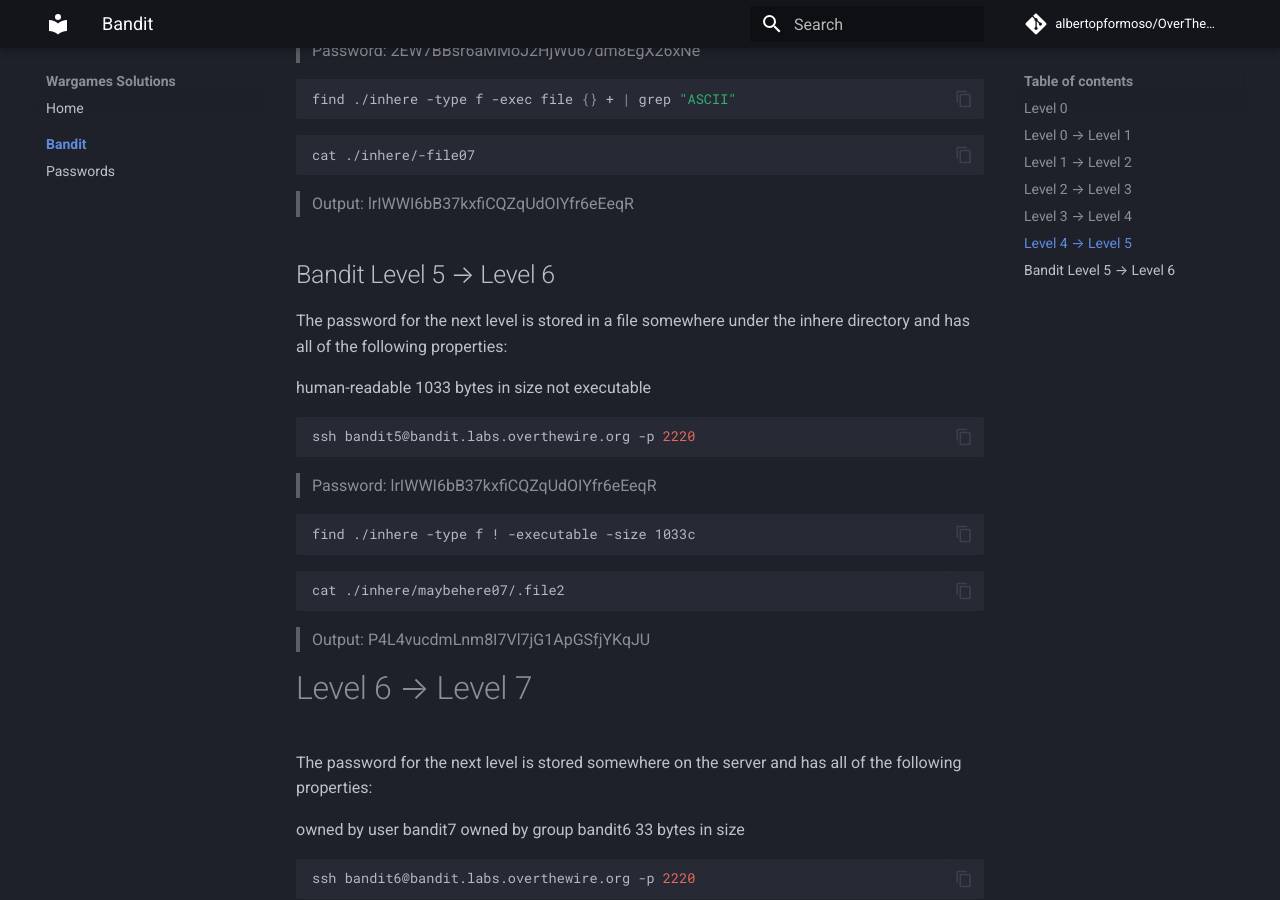
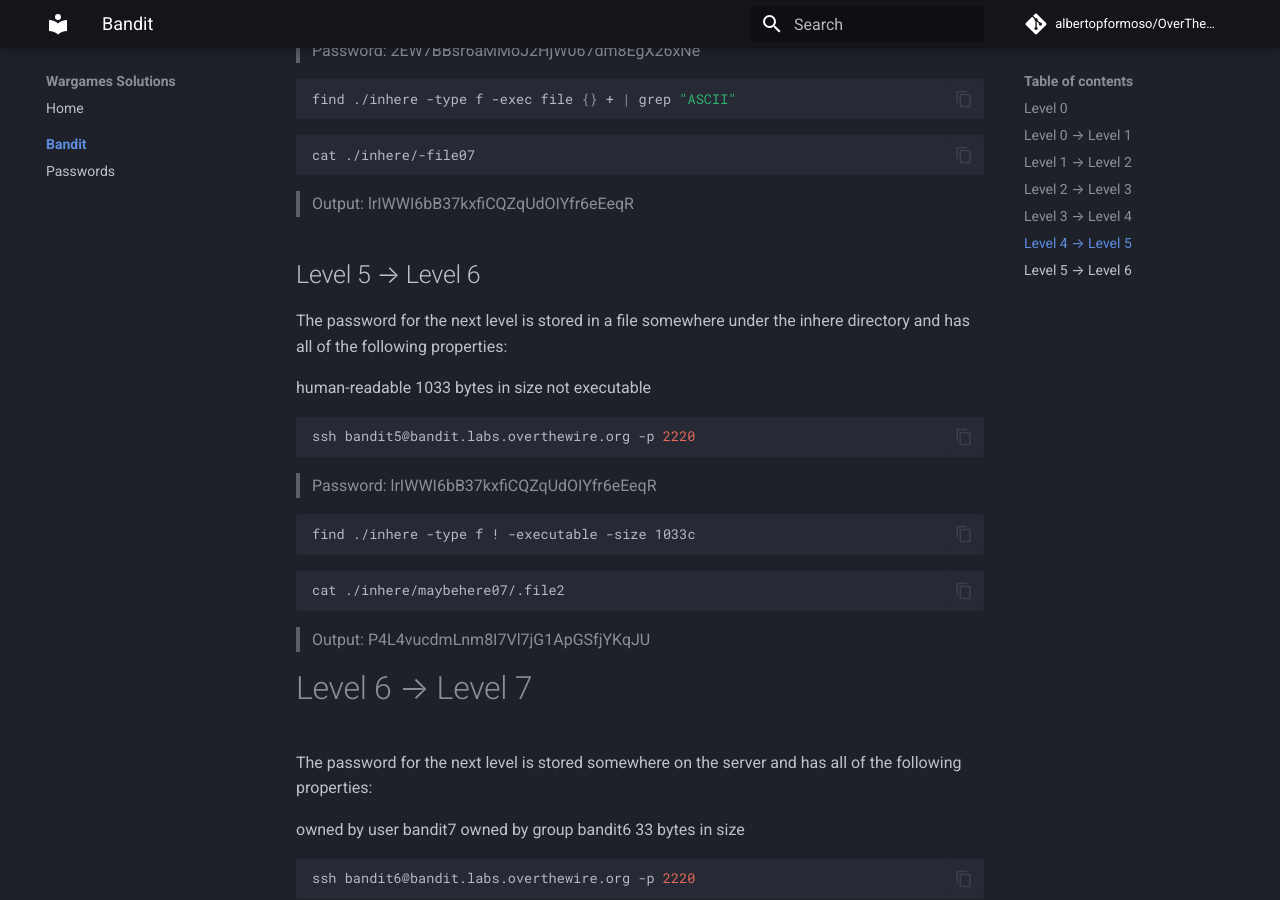
Before and after one commit to albertopformoso/OverTheWire-Wargames, an MkDocs documentation site: the page built from docs/bandit/index.md, in a window 1280 px wide and 900 px high, scrolled down 1846 px. Built offline with MkDocs 1.6.1 and Material for MkDocs 9.7.7, drawn with Linux system fonts in a browser that asks for light colours; comment, search, counter and statistics services are not loaded.

Commit message:
fix extra title text

```diff
--- a/docs/bandit/index.md
+++ b/docs/bandit/index.md
@@ -90,7 +90,7 @@
 
 > Output: lrIWWI6bB37kxfiCQZqUdOIYfr6eEeqR
 
-## Bandit Level 5 → Level 6
+## Level 5 → Level 6
 
 The password for the next level is stored in a file somewhere under the inhere directory and has all of the following properties:
 
```
